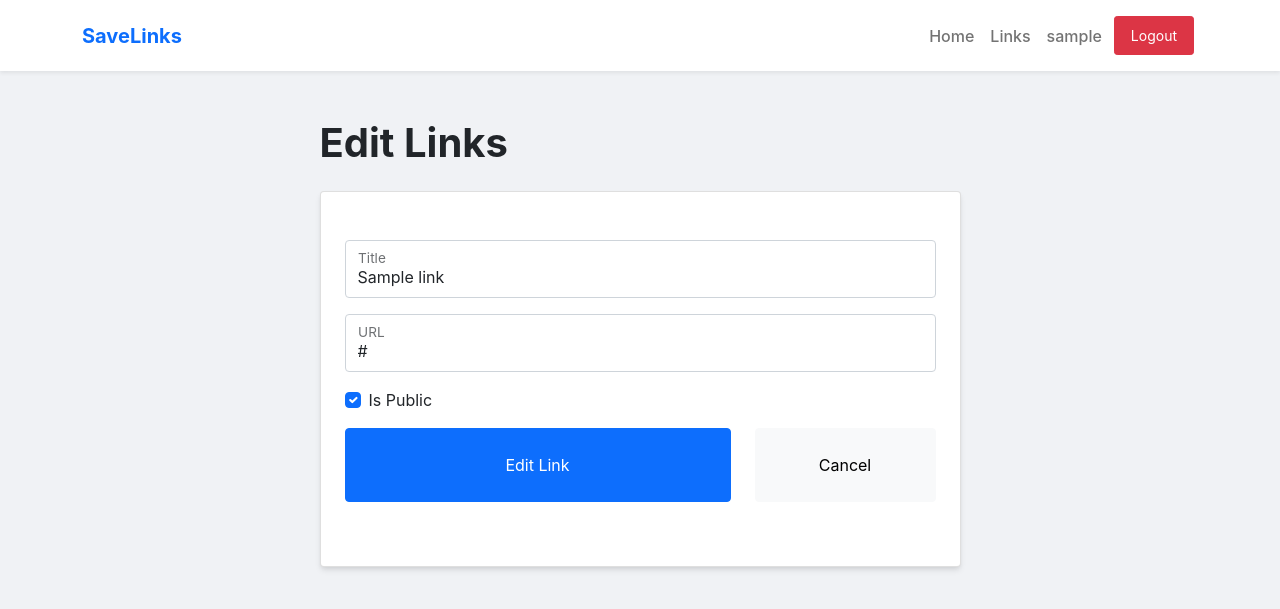
After one commit to muhammadpauzi/savelinks-flask, a Flask app: page /links/1/edit in a window 1280 px wide. The commit adds this page. Shown: the top 609 px of the page. Run offline with Flask 2, Linux system fonts and the light colour scheme; a user stored in the database is signed in; tables that the repository leaves empty hold one stand-in row (values such as "Sample post"); some libraries are stand-ins or nearby versions.

Commit message:
feat: implement edit link

```diff
--- a/website/links.py
+++ b/website/links.py
@@ -74,3 +74,41 @@ def set_status(link_id):
     link.status = 'private' if link.status == 'public' else 'public'
     db.session.commit()
     return jsonify({'message': 'Link successfully updated.', 'current_status': link.status}), 200
+
+
+@links.route('/<int:link_id>/edit', methods=['GET', 'POST'])
+@login_required
+def edit(link_id):
+    errors = {}
+    link = Link.query.get(link_id)
+    if request.method == 'POST':
+        title = request.form.get('title').strip()
+        url = request.form.get('url').strip()
+        status = request.form.get('status')
+
+        status = 'private' if status != 'on' else 'public'
+
+        if not is_url(url):
+            errors['url'] = 'URL is not valid, using (http, https) protocol.'
+        if not title:
+            errors['title'] = 'Title must be not empty.'
+        if not url:
+            errors['url'] = 'URL must be not empty.'
+
+        if len(errors) == 0:
+            link.title = title
+            link.status = status
+            link.url = url
+            db.session.commit()
+            flash('Link successfully edited.', category='success')
+            return redirect(url_for('links.index'))
+
+
+    if not link:
+        flash('Link does not exist.', category='error')
+    elif current_user.id != link.user_id:
+        flash('You don\'t have permission to edit this link.', category='error')
+    else:
+        return render_template('links/edit.html', user=current_user, errors=errors, link=link)
+
+    return redirect(url_for('links.index'))
--- /dev/null
+++ b/website/templates/links/edit.html
@@ -0,0 +1,45 @@
+{% extends 'base.html' %}
+
+{% block title %}Edit Link{% endblock %}
+
+{% block content %}
+<div class="row">
+    <div class="col-md-7 mx-auto">
+        <h1 class="fw-bold mb-4">Edit Links</h1>
+
+        <div class="card">
+            <div class="card-body px-4 py-5">
+                <form action="" method="post" novalidate>
+                    <div class="form-floating mb-3">
+                        <input type="text" class="form-control" id="floatingInputTitle" name="title" placeholder="Title"
+                            value="{{ link.title }}">
+                        <label for="floatingInputTitle" class="fs-6">Title</label>
+                        <small class="text-danger mt-2 d-block">{{ errors.title or '' }}</small>
+                    </div>
+                    <div class="form-floating mb-3">
+                        <input type="url" class="form-control" id="floatingInputURL" name="url" placeholder="URL"
+                            value="{{ link.url }}">
+                        <label for="floatingInputURL" class="fs-6">URL</label>
+                        <small class="text-danger mt-2 d-block">{{ errors.url or '' }}</small>
+                    </div>
+                    <div class="form-check mb-3">
+                        <input class="form-check-input" type="checkbox" id="flexCheckIsPublic" name="status" {% if
+                            link.status=='public' %}checked{% endif %}>
+                        <label class="form-check-label" for="flexCheckIsPublic">
+                            Is Public
+                        </label>
+                    </div>
+                    <div class="row">
+                        <div class="col-md-8">
+                            <button class="btn btn-primary w-100 py-4 mb-3">Edit Link</button>
+                        </div>
+                        <div class="col-md-4">
+                            <a href="/links" class="btn btn-light w-100 py-4 mb-3">Cancel</a>
+                        </div>
+                    </div>
+                </form>
+            </div>
+        </div>
+    </div>
+</div>
+{% endblock %}
--- a/website/templates/links/links.html
+++ b/website/templates/links/links.html
@@ -31,8 +31,8 @@
                             Delete</button>
                     </div>
                     <div class="col-md-4">
-                        <button class="btn btn-sm btn-light w-100" id="">
-                            Edit</button>
+                        <a href="/links/{{ link.id }}/edit" class="btn btn-sm btn-success w-100" id="">
+                            Edit</a>
                     </div>
                     <div class="col-md-4">
                         <button class="btn btn-sm btn-primary w-100 set-status-button" data-id="{{ link.id }}">
```
